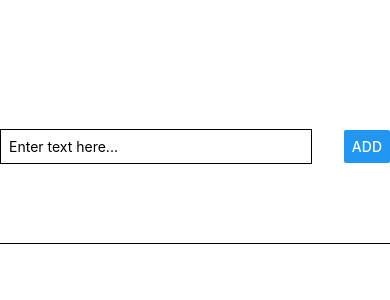
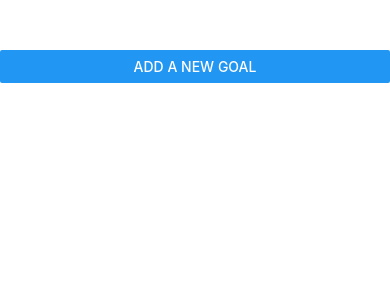
Before and after one commit to Hardik12c/React-Native-Development, a React Native app in the folder project1/: screen / in a window 390 px wide. Shown: the top 300 px of the page. Built offline with nearby package versions, Linux system fonts and the light colour scheme.

Commit message:
modal added with visible on button click

```diff
--- a/project1/App.js
+++ b/project1/App.js
@@ -5,7 +5,6 @@ import {
   Text,
   View,
   SafeAreaView,
-  TextInput,
   Button,
   FlatList,
 } from "react-native";
@@ -15,6 +14,8 @@ import Goalitem from "./component/Goalitem";
 export default function App() {
   const [text, settext] = useState("");
   const [goals, setgoals] = useState([]);
+  const [modalvisibility, setmodalvisibility] = useState(false);
+
   const changetext = (e) => {
     settext(e);
   };
@@ -28,12 +29,16 @@ export default function App() {
   };
   const deletegoal = (id) => {
     setgoals((goals) => {
-      return goals.filter((goal) => goal.id!==id);
+      return goals.filter((goal) => goal.id !== id);
     });
   };
+  const showmodal=()=>{
+    setmodalvisibility(true);
+  }
   return (
     <SafeAreaView style={styles.container}>
-      <Goalinput text={text} changetext={changetext} goaladd={addgoal} />
+      <Button title="Add a new goal" onPress={showmodal} />
+      <Goalinput text={text} changetext={changetext} goaladd={addgoal} visible={modalvisibility}/>
       <View style={styles.goalcontainer}>
         <FlatList
           data={goals}
--- a/project1/component/Goalinput.js
+++ b/project1/component/Goalinput.js
@@ -1,7 +1,8 @@
-import { StyleSheet, View, Button, TextInput } from "react-native";
+import { StyleSheet, View, Button, TextInput, Modal } from "react-native";
 
 export default function Goalinput(props) {
   return (
+    <Modal visible={props.visible} animationType="slide">
       <View style={styles.flexcontainer}>
         <TextInput
           value={props.text}
@@ -11,6 +12,7 @@ export default function Goalinput(props) {
         />
         <Button title="ADD" onPress={props.goaladd} />
       </View>
+    </Modal>
   );
 }
 
--- a/project1/component/Goalitem.js
+++ b/project1/component/Goalitem.js
@@ -6,7 +6,7 @@ export default function Goalitem(props) {
       <Pressable
         // android_ripple={{ color: "#4b0082" }}  //this works only in android
         onPress={props.Ondeletegoal.bind(this, props.item.id)}
-        style={({pressed})=>pressed && styles.presseditem}  //This works with both android and ios
+        style={({ pressed }) => pressed && styles.presseditem} //This works with both android and ios
       >
         <Text style={styles.textstyle}>{props.item.text}</Text>
       </Pressable>
@@ -21,8 +21,8 @@ const styles = StyleSheet.create({
     borderWidth: 1,
     borderRadius: 4,
   },
-  presseditem:{
-    backgroundColor:"green"
+  presseditem: {
+    backgroundColor: "green",
   },
   textstyle: {
     color: "white",
```
Lines whose indentation alone changed are shown as unchanged.
